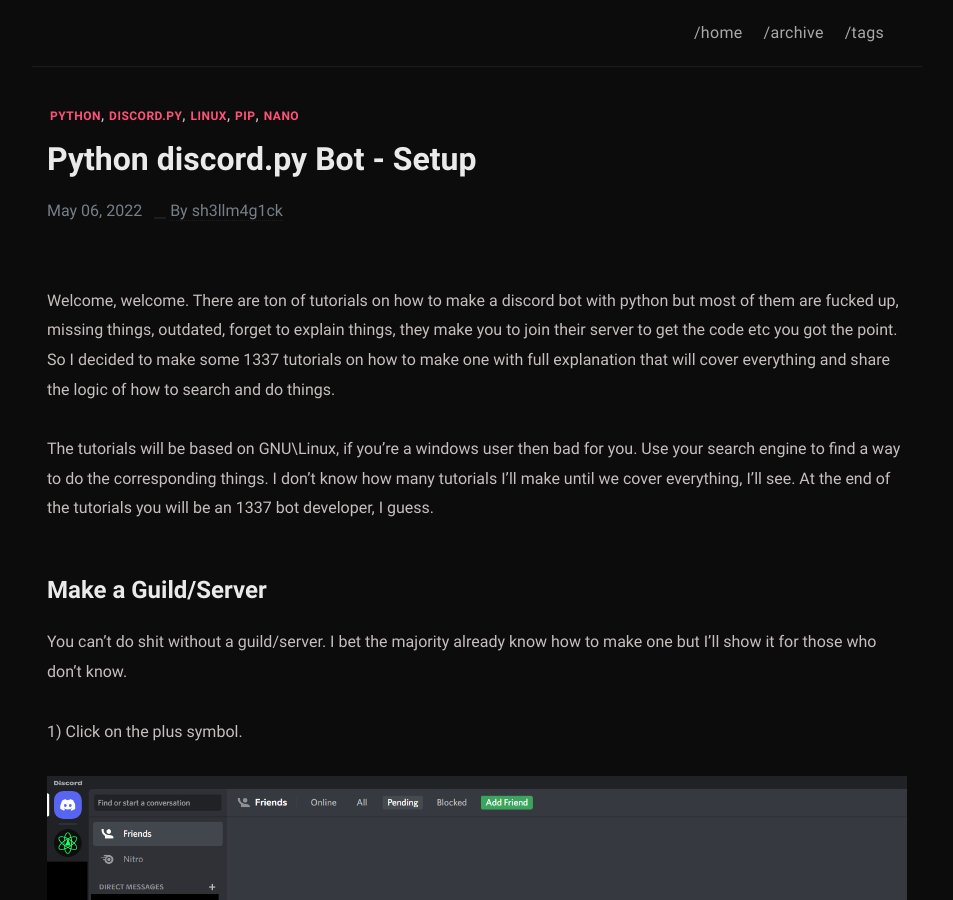
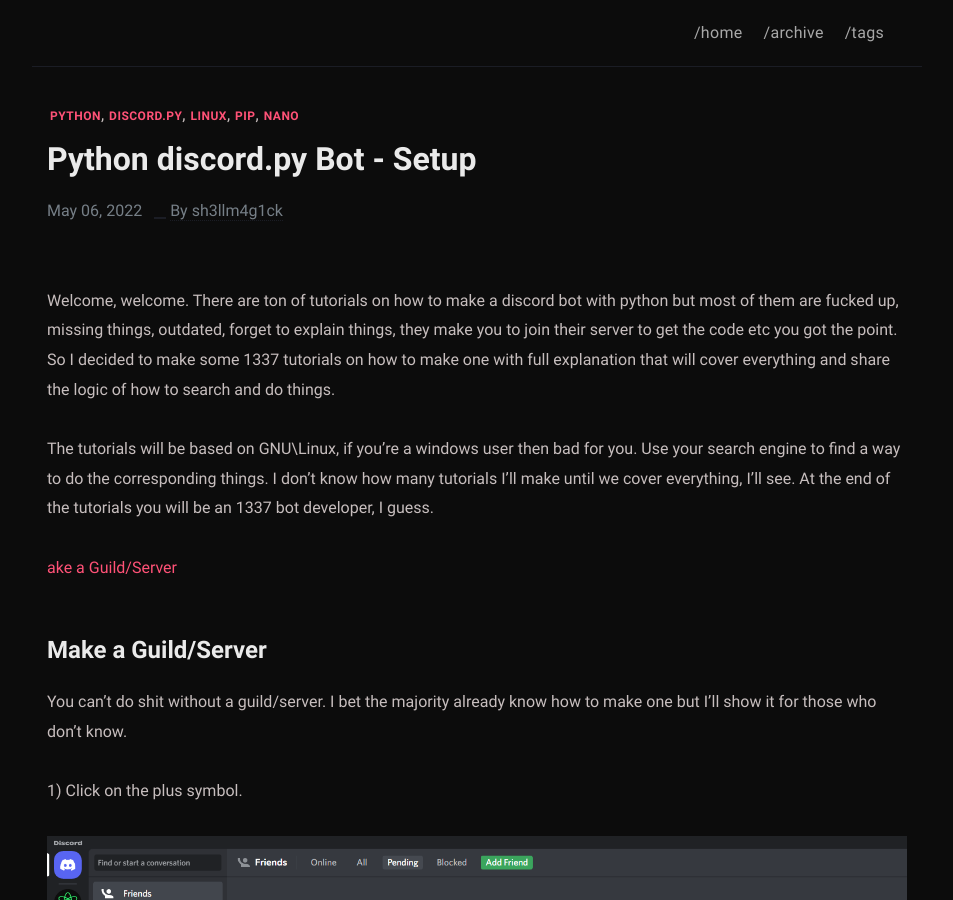
Before and after one commit to sh3llm4g1ck/sh3llm4g1ck.github.io, a Jekyll site: the page built from _posts/python-discord.py-bot-setup/2022-05-06-python-discord.py-bot-setup.md, in a window 1280 px wide and 900 px high. Shown: the whole window, without its empty margins (163-1116 px from the left). Built offline with Jekyll 4.4.1, drawn with Linux system fonts in a browser that asks for light colours.

Commit message:
Update 2022-05-06-python-discord.py-bot-setup.md

```diff
--- a/_posts/python-discord.py-bot-setup/2022-05-06-python-discord.py-bot-setup.md
+++ b/_posts/python-discord.py-bot-setup/2022-05-06-python-discord.py-bot-setup.md
@@ -8,6 +8,8 @@ Welcome, welcome. There are ton of tutorials on how to make a discord bot with p
 
 The tutorials will be based on GNU\Linux, if you're a windows user then bad for you. Use your search engine to find a way to do the corresponding things.
 I don't know how many tutorials I'll make until we cover everything, I'll see. At the end of the tutorials you will be an 1337 bot developer, I guess.
+
+[ake a Guild/Server](#Make a Guild/Server)
 
 # Make a Guild/Server
 
```
